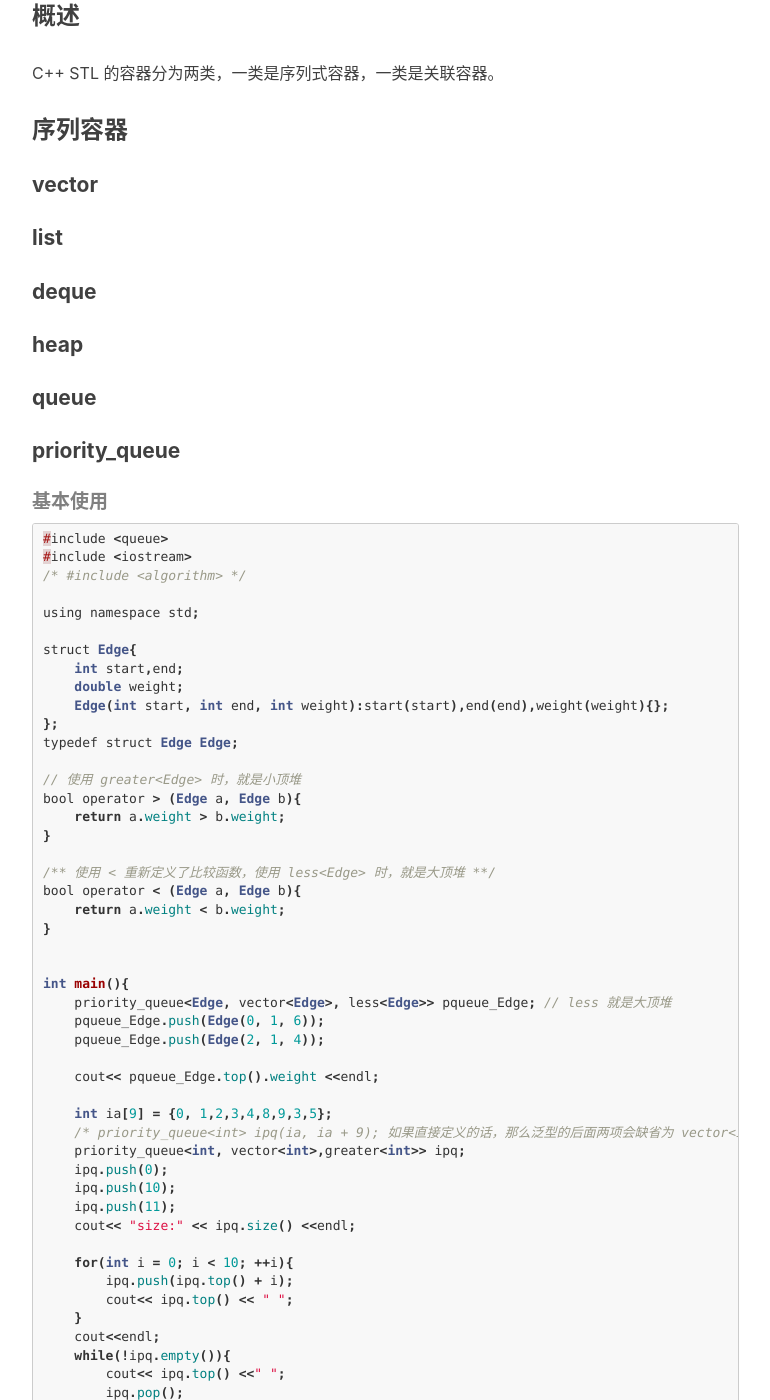
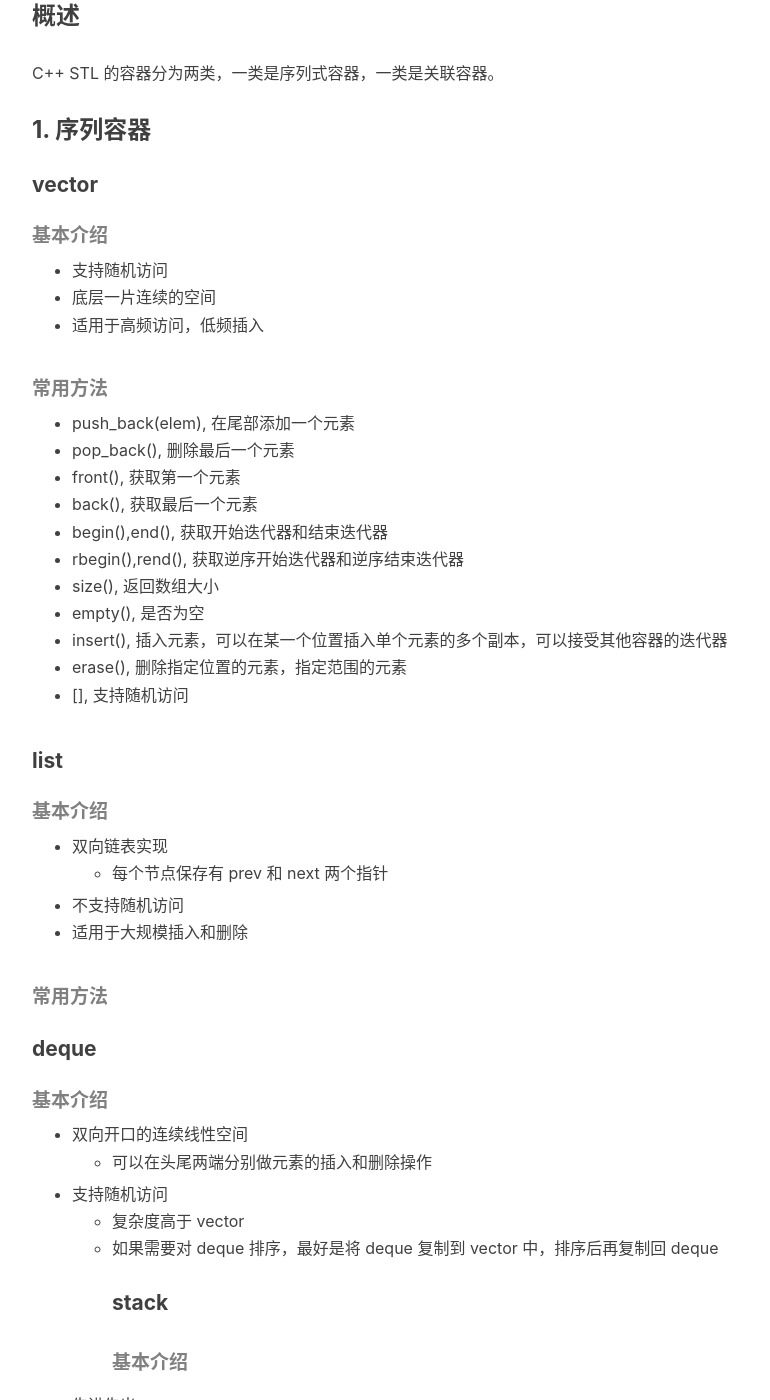
Before and after one commit to shihunyewu/shihunyewu.github.io, a Jekyll site: the page built from _posts/2019-04-18-Cplusplus-STL.md, in a window 1280 px wide and 1400 px high, scrolled down 698 px. Shown: the whole window, without its empty margins (233-1003 px from the left). Built offline with Jekyll 4.4.1, drawn with Linux system fonts in a browser that asks for light colours; nearby versions of some CDN libraries; comment, search, counter and statistics services are not loaded; some of the changed text lies outside the part shown.

Commit message:
添加对 stl 的基本介绍

````diff
--- a/_posts/2019-04-18-Cplusplus-STL.md
+++ b/_posts/2019-04-18-Cplusplus-STL.md
@@ -14,14 +14,81 @@ tags:
 ## C++ STL
 ### 概述
 C++ STL 的容器分为两类，一类是序列式容器，一类是关联容器。
-### 序列容器
+### 1. 序列容器
 #### vector
+##### 基本介绍
+- 支持随机访问
+- 底层一片连续的空间
+- 适用于高频访问，低频插入
+
+##### 常用方法
+- push_back(elem), 在尾部添加一个元素
+- pop_back(), 删除最后一个元素
+- front(), 获取第一个元素
+- back(), 获取最后一个元素
+- begin(),end(), 获取开始迭代器和结束迭代器
+- rbegin(),rend(), 获取逆序开始迭代器和逆序结束迭代器
+- size(), 返回数组大小
+- empty(), 是否为空
+- insert(), 插入元素，可以在某一个位置插入单个元素的多个副本，可以接受其他容器的迭代器
+- erase(), 删除指定位置的元素，指定范围的元素
+- [], 支持随机访问
+
 #### list
+##### 基本介绍
+- 双向链表实现
+	- 每个节点保存有 prev 和 next 两个指针
+- 不支持随机访问
+- 适用于大规模插入和删除
+
+##### 常用方法
+
 #### deque
+##### 基本介绍
+- 双向开口的连续线性空间
+	- 可以在头尾两端分别做元素的插入和删除操作
+- 支持随机访问
+	- 复杂度高于 vector
+	- 如果需要对 deque 排序，最好是将 deque 复制到 vector 中，排序后再复制回 deque
+#### stack
+##### 基本介绍
+- 先进先出
+- 底层用其他容器实现，比如 list，这种模式属于适配器模式
+- 不提供随机访问，不提供迭代器
+
+##### 常用方法
+- push()
+- pop()
+- size()
+- top()
+- empty()
+
+
+#### queue
+##### 基本介绍
+- 先进先出
+- 底层用其他容器实现，比如 list
+- 不提供随机访问
+
+##### 常用方法
+- push()，在队尾添加元素
+- pop()，队头出元素
+- size()
+- empty()
+- front()
+- back()
+
 #### heap
-#### queue
+##### 基本介绍
 #### priority_queue
+##### 基本介绍
+- 实现了 queue 的接口语义
+- 内部使用 vector 实现
+- 调整堆使用 heap 的相关算法
+- 可以自定义排序方式
+
 ##### 基本使用
+下面实例测试了基本类型建立小顶堆，复杂类型（struct 类型）建立大顶堆和小顶堆
 ```java
 #include <queue>
 #include <iostream>
@@ -78,3 +145,29 @@ int main(){
     cout<<endl;
 }
 ```
+
+### 2. 关联容器
+关联容器主要分为 set 和 map 两种
+#### set
+##### 基本介绍
+- 会根据元素的键值自动排序
+- 不可以改变 set 值
+- 底层使用 RB-tree  实现
+
+##### 常用方法介绍
+#### map
+##### 基本介绍
+- 根据键值排序，不允许键值相同
+- 键和值是 pair
+- 不可以通过迭代器修改 key，可以修改 value
+- 底层通过 RB-tree 实现，几乎所有的 map 操作只是转调用 RB-tree 的操作行为
+
+#### hash_set
+##### 基本介绍
+- 底层用 hashtable 实现
+	- hashtable 使用二次探测法
+	- hashtable 使用拉链法解决冲突
+
+#### hash_map
+##### 基本介绍
+- 底层使用 hashtable 实现
````
